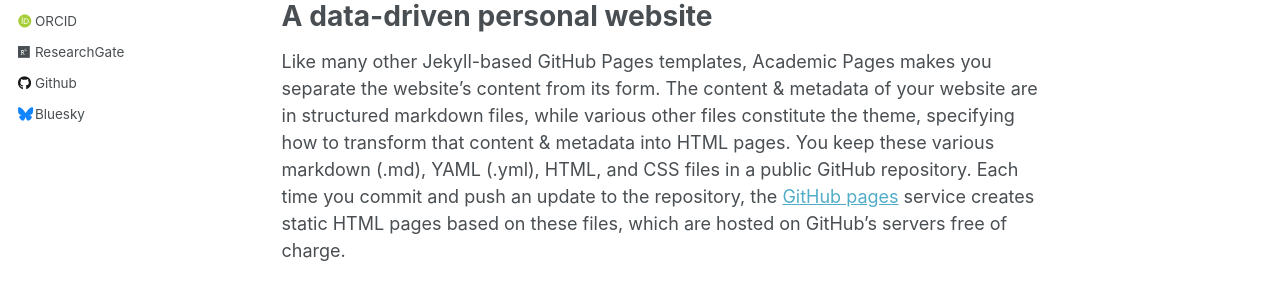
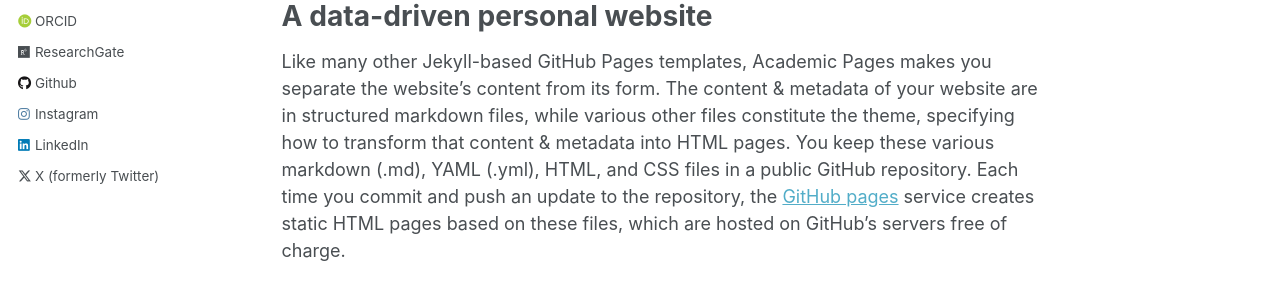
Before and after one commit to talagayev/talagayev11.github.io, a Jekyll site: the page built from _pages/about.md, in a window 1280 px wide. Shown: the part 470-761 px from the top of the page. Built offline with Jekyll 4.4.1, drawn with Linux system fonts in a browser that asks for light colours; some web fonts are replaced; some of the changed lines change nothing that is shown.

Commit message:
Update _config.yml

```diff
--- a/_config.yml
+++ b/_config.yml
@@ -47,16 +47,16 @@ author:
   stackoverflow    : # User number or user number and name (i.e., use "1" or "1/jeff-atwood")
 
   # Social media
-  bluesky          : "bsky.app" # Replace this with you Bluesky username
+  bluesky          : # Username
   facebook         : # Username
   flickr           : # Username
   foursquare       : # Username
   goodreads        : # Username
   google_plus      : # Username
   keybase          : # Username
-  instagram        : # Username
+  instagram        : "https://www.instagram.com/talagayev/"
   lastfm           : # Username
-  linkedin         : # Username
+  linkedin         : "https://www.linkedin.com/in/valerij-talagayev-260bb820b"
   mastodon         : # URL
   medium           : # URL
   pinterest        : # Username
@@ -64,7 +64,7 @@ author:
   steam            : # Username
   telegram         : # URL
   tumblr           : # Username
-  twitter          : # Username for X / Twitter
+  twitter          : "https://twitter.com/VTalagayev" # Username for X / Twitter
   vine             : # Username
   weibo            : # Username
   wikipedia        : # Username
```
